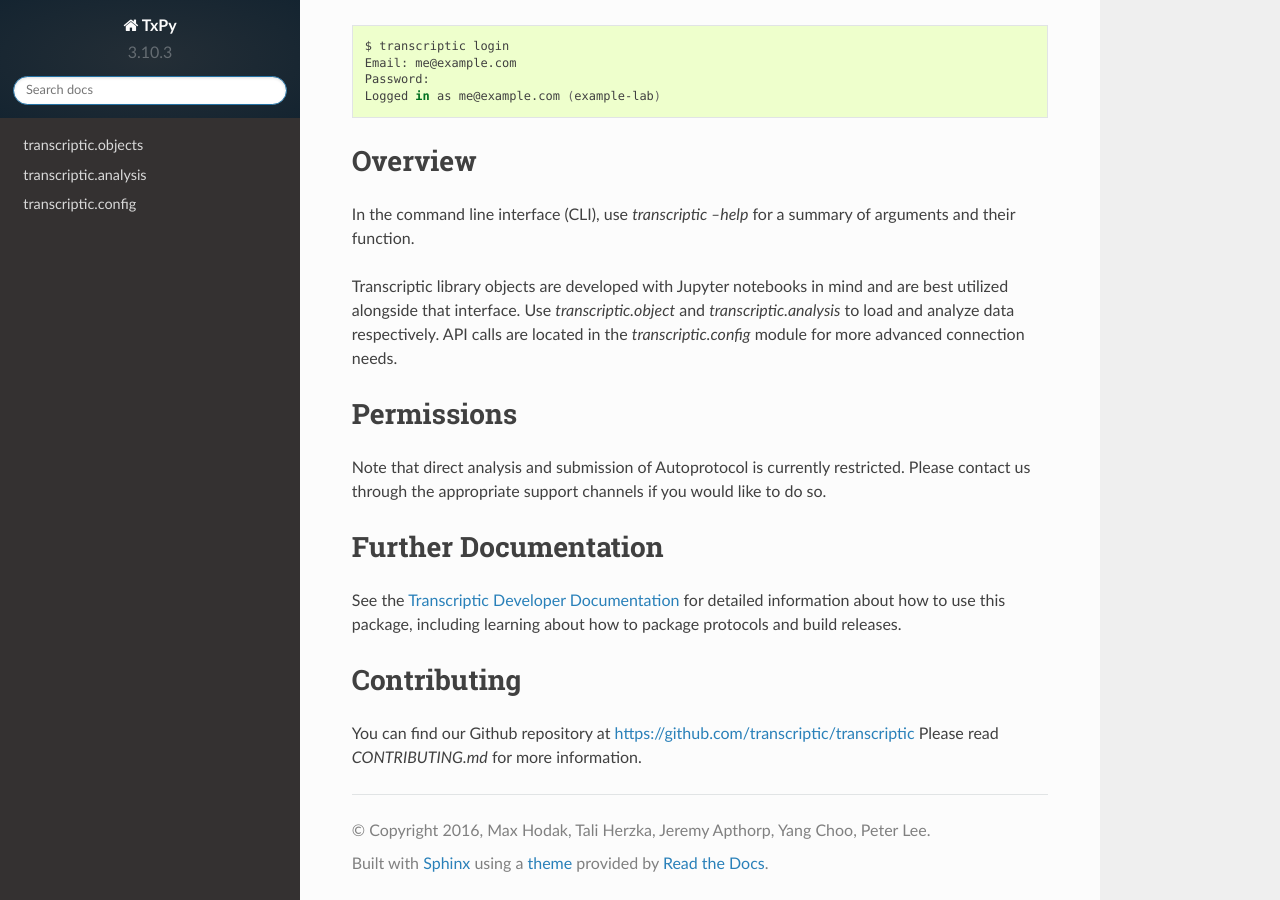
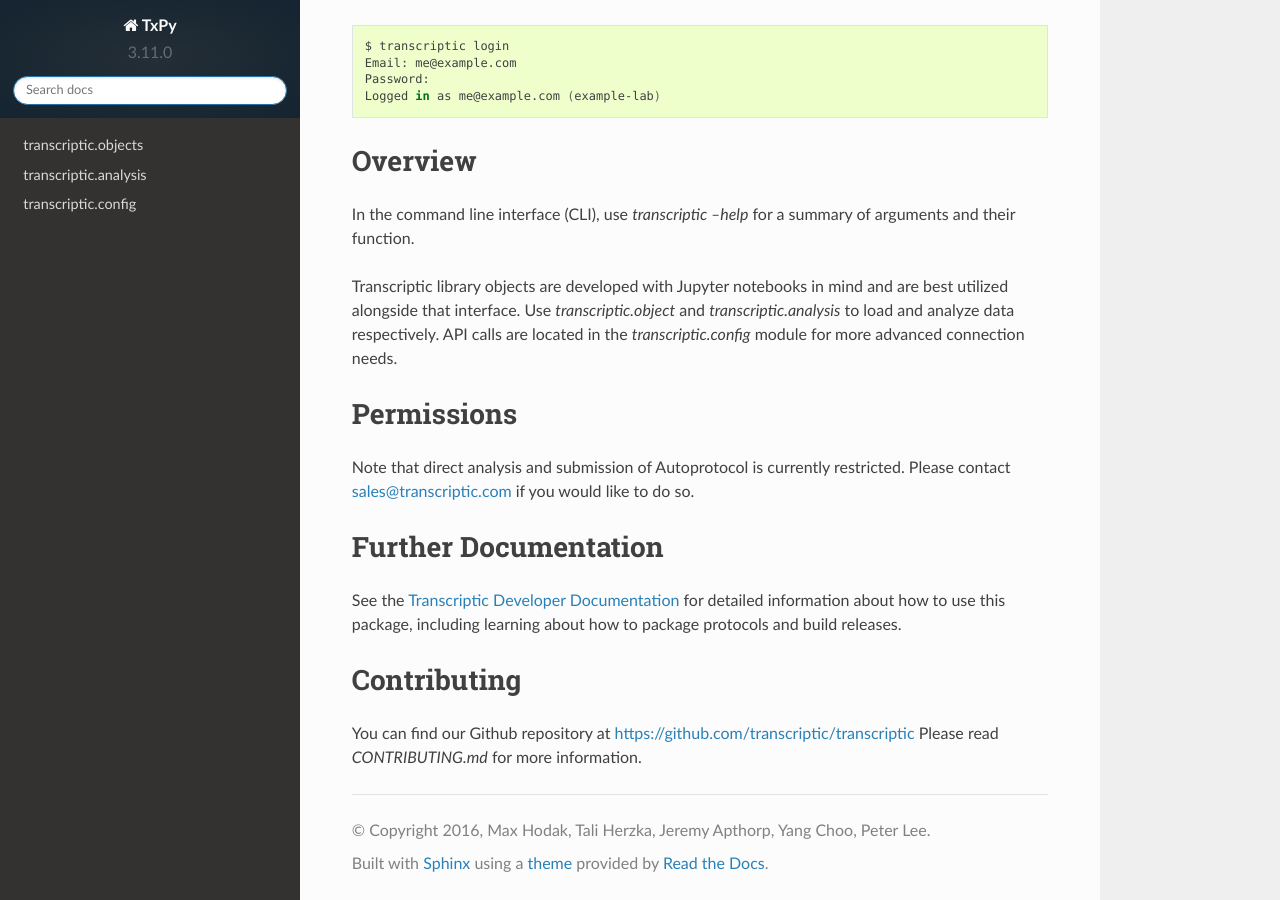
Before and after one commit to strateos/transcriptic, a Sphinx documentation site: the page built from docs/README.rst, in a window 1280 px wide and 900 px high, scrolled down 513 px. Built offline with Sphinx 7.4.7 and the Read the Docs theme 2.0.0, drawn with Linux system fonts in a browser that asks for light colours.

Commit message:
- update documentation and version bump

```diff
--- a/docs/README.rst
+++ b/docs/README.rst
@@ -46,7 +46,7 @@
 Permissions
 -----------
 
-Note that direct analysis and submission of Autoprotocol is currently restricted. Please contact us through the appropriate support channels if you would like to do so.
+Note that direct analysis and submission of Autoprotocol is currently restricted. Please contact sales@transcriptic.com if you would like to do so.
 
 
 Further Documentation
--- a/transcriptic/version.py
+++ b/transcriptic/version.py
@@ -1 +1 @@
-__version__ = "3.10.3"
+__version__ = "3.11.0"
```
Also changed, not shown: CHANGELOG.md (+1 -0 lines), README.md (+1 -1 lines).
